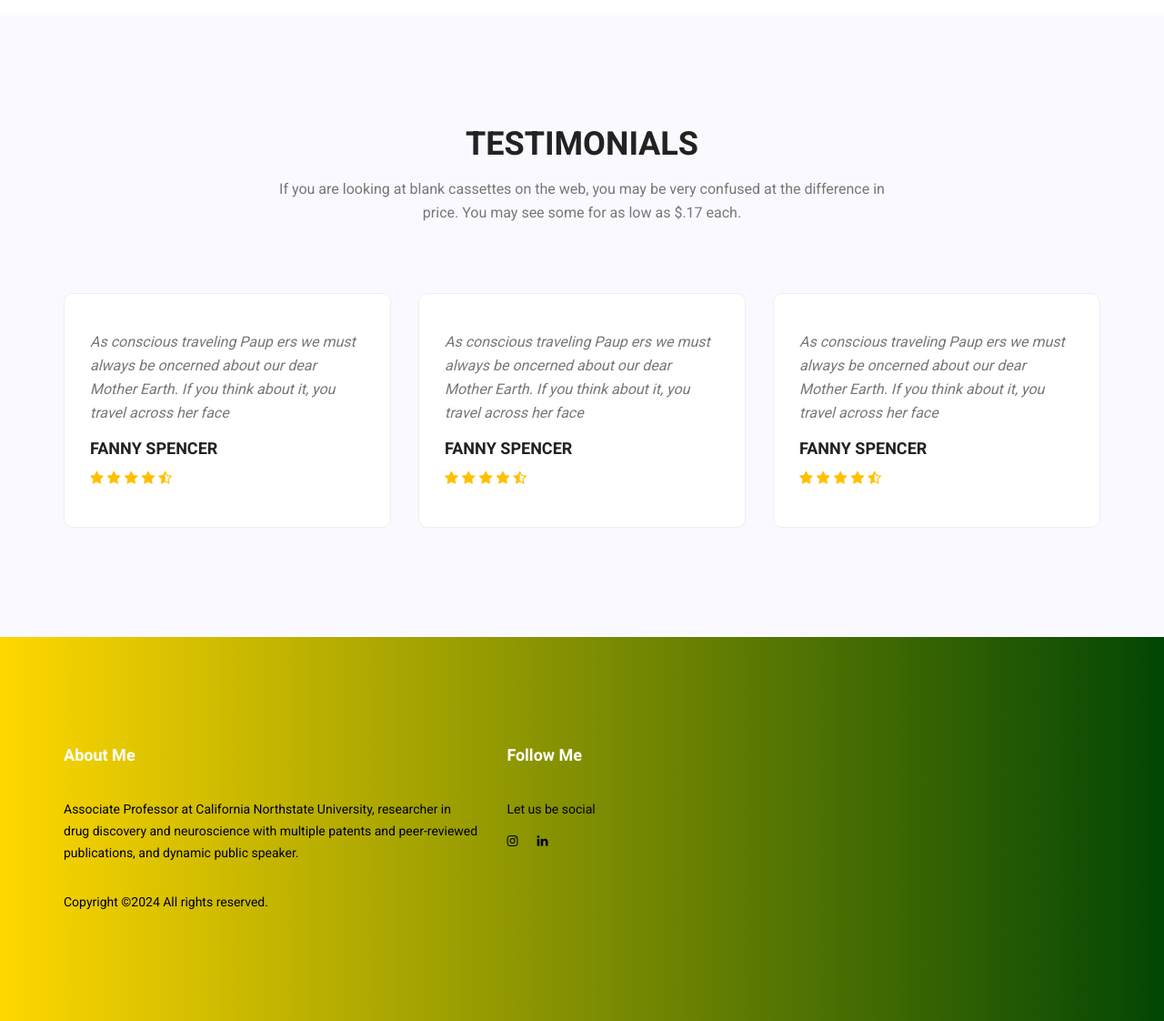
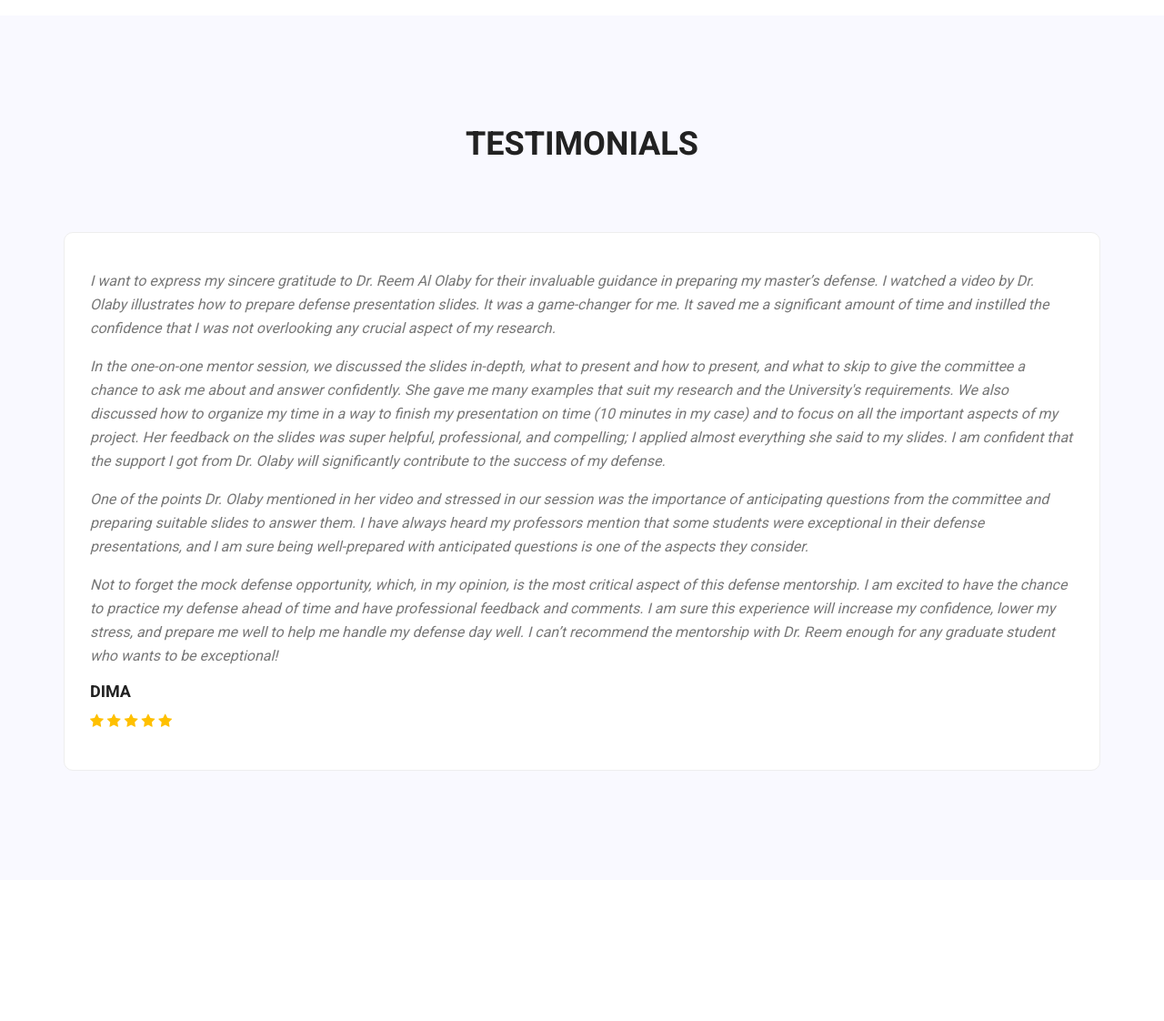
Before and after one commit to sys-eng1/reem_website, a Flask app: page / in a window 1280 px wide. Shown: the part 4035-5157 px from the top of the page at 91% size. Run offline with Flask 3, Linux system fonts and the light colour scheme; some libraries are stand-ins or nearby versions.

Commit message:
changed the testimonial area to only one testimonial and disabled the Owl Carousel

```diff
--- a/static/css/style.css
+++ b/static/css/style.css
@@ -2921,51 +2921,78 @@
 /* Testimonials Area css
 ============================================================================================ */
 .testimonials_area {
-  background: #f9f9ff; }
+  background: #f9f9ff;
+}
 .testimonials_area.testi_two {
-    background: #fff; }
+  background: #fff;
+}
 .testimonials_area.testi_two .testi_inner {
   margin-top: -20px;
-      margin-bottom: -20px; }
+  margin-bottom: -20px;
+}
 .testimonials_area.testi_two .owl-item {
-      padding: 20px 0px; }
+  padding: 20px 0px;
+}
 .testimonials_area.testi_two .testi_item {
   background: #f9f9ff;
   border-color: #f9f9ff;
-      transition: all 300ms linear 0s; }
+  transition: all 300ms linear 0s;
+}
 .testimonials_area.testi_two .testi_item:hover {
   background: #fff;
   border-color: #fff;
-        box-shadow: 0px 10px 30px 0px rgba(153, 153, 153, 0.1); }
+  box-shadow: 0px 10px 30px 0px rgba(153, 153, 153, 0.1);
+}
 
 .testi_inner .col-lg-3 {
   vertical-align: middle;
-  align-self: center; }
+  align-self: center;
+}
 
 .test_title h2 {
   color: #222222;
   font-size: 36px;
   font-family: "Roboto", sans-serif;
   font-weight: bold;
-  margin-bottom: 12px; }
+  margin-bottom: 12px;
+}
 .test_title p {
-  margin-bottom: 0px; }
+  margin-bottom: 0px;
+}
 
 .testi_item {
   border: 1px solid #eeeeee;
   border-radius: 10px;
   background: #fff;
-  padding: 40px 28px; }
+  padding: 40px 28px;
+}
 .testi_item p {
-    font-style: italic; }
+  font-style: italic;
+}
 .testi_item h4 {
   color: #222222;
   font-size: 18px;
-    text-transform: uppercase; }
+  text-transform: uppercase;
+}
 .testi_item a {
-    color: #ffc000; }
-
-/* End Testimonials Area css
+  color: #ffc000;
+}
+
+/* New CSS for hiding additional testimonials and expanding the first one */
+.testi_inner .item:not(:first-child) {
+  display: none; /* Hide all items except the first */
+}
+.testi_inner .item:first-child {
+  width: 100%; /* Make the first item take the full width */
+}
+.testi_item {
+  width: 100%;
+  max-width: none; /* Ensure no max-width constraint */
+  box-sizing: border-box; /* Include padding and border in element's total width and height */
+}
+
+/* End Testimonials Area css */
+
 ============================================================================================ */
 /*---------------------------------------------------- */
 /*----------------------------------------------------*/
--- a/templates/index.html
+++ b/templates/index.html
@@ -487,15 +487,32 @@
         <!--================End Home Gallery Area =================-->
 
         <!--================Testimonials Area =================-->
-
         <section class="testimonials_area p_120">
           <div class="container">
             <div class="main_title">
               <h2>Testimonials</h2>
-                    <p>If you are looking at blank cassettes on the web, you may be very confused at the difference in price. You may see some for as low as $.17 each.</p>
+             <!-- <p>If you are looking at blank cassettes on the web, you may be very confused at the difference in price. You may see some for as low as $.17 each.</p> -->
             </div>
             <div class="testi_inner">
-                    <div class="testi_slider owl-carousel">
+              <!-- Commenting out the Owl Carousel -->
+              <!-- <div class="testi_slider owl-carousel"> -->
+                <div class="item">
+                  <div class="testi_item">
+                    <p>I want to express my sincere gratitude to Dr. Reem Al Olaby for their invaluable guidance in preparing my master’s defense. I watched a video by Dr. Olaby illustrates how to prepare defense presentation slides. It was a game-changer for me. It saved me a significant amount of time and instilled the confidence that I was not overlooking any crucial aspect of my research.<p>
+                      <p>In the one-on-one mentor session, we discussed the slides in-depth, what to present and how to present, and what to skip to give the committee a chance to ask me about and answer confidently. She gave me many examples that suit my research and the University's requirements. We also discussed how to organize my time in a way to finish my presentation on time (10 minutes in my case) and to focus on all the important aspects of my project. Her feedback on the slides was super helpful, professional, and compelling; I applied almost everything she said to my slides. I am confident that the support I got from Dr. Olaby will significantly contribute to the success of my defense.<p>
+                      <p>One of the points Dr. Olaby mentioned in her video and stressed in our session was the importance of anticipating questions from the committee and preparing suitable slides to answer them. I have always heard my professors mention that some students were exceptional in their defense presentations, and I am sure being well-prepared with anticipated questions is one of the aspects they consider.<p>
+                      <p>Not to forget the mock defense opportunity, which, in my opinion, is the most critical aspect of this defense mentorship. I am excited to have the chance to practice my defense ahead of time and have professional feedback and comments. I am sure this experience will increase my confidence, lower my stress, and prepare me well to help me handle my defense day well.
+                      I can’t recommend the mentorship with Dr. Reem enough for any graduate student who wants to be exceptional!</p>
+                    <h4>Dima</h4>
+                    <a href="#"><i class="fa fa-star"></i></a>
+                    <a href="#"><i class="fa fa-star"></i></a>
+                    <a href="#"><i class="fa fa-star"></i></a>
+                    <a href="#"><i class="fa fa-star"></i></a>
+                    <a href="#"><i class="fa fa-star"></i></a>
+                  </div>
+                </div>
+                <!-- Commenting out additional testimonials -->
+                <!--
                 <div class="item">
                   <div class="testi_item">
                     <p>As conscious traveling Paup ers we must always be oncerned about our dear Mother Earth. If you think about it, you travel across her face</p>
@@ -518,22 +535,13 @@
                     <a href="#"><i class="fa fa-star-half-o"></i></a>
                   </div>
                 </div>
-                        <div class="item">
-                            <div class="testi_item">
-                                <p>As conscious traveling Paup ers we must always be oncerned about our dear Mother Earth. If you think about it, you travel across her face</p>
-                                <h4>Fanny Spencer</h4>
-                                <a href="#"><i class="fa fa-star"></i></a>
-                                <a href="#"><i class="fa fa-star"></i></a>
-                                <a href="#"><i class="fa fa-star"></i></a>
-                                <a href="#"><i class="fa fa-star"></i></a>
-                                <a href="#"><i class="fa fa-star-half-o"></i></a>
-                            </div>
-                        </div>
-                    </div>
+                -->
+              <!-- </div> -->
             </div>
           </div>
         </section>
 <!--================End Testimonials Area =================-->
+
 
         <!--================Footer Area =================-->
         <footer class="footer_area p_120">
```
Lines whose indentation alone changed are shown as unchanged.
